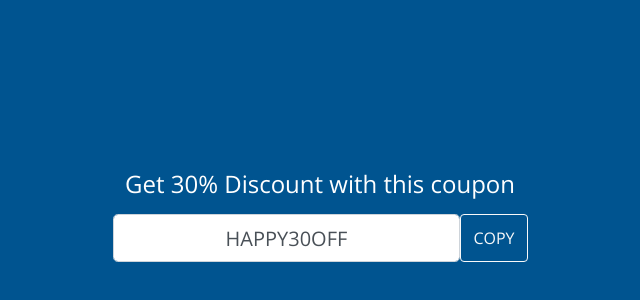
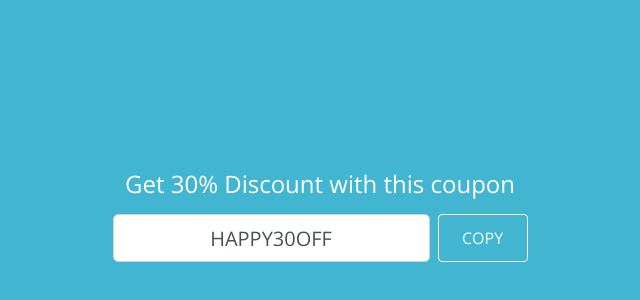
Before and after one commit to liloby/ClickCopy, a plain HTML site: page index.html in a window 1280 px wide. Shown: the part 184-484 px from the top of the page, without its empty margins (320-960 px from the left). Drawn offline with nearby package versions, Linux system fonts and the light colour scheme.

Commit message:
added margin for btn

```diff
--- a/styles.css
+++ b/styles.css
@@ -23,7 +23,7 @@ html {
 
 body {
   font-family: "Open Sans", sans-serif;
-  background-color: var(--light-blue);
+  background-color: #42b5d0;
 }
 
 p {
@@ -47,3 +47,8 @@ img {
   align-items: center; */
   height: 100vh;
 }
+
+.btn {
+  margin-left: .5rem;
+  width: 7rem;
+}
```
